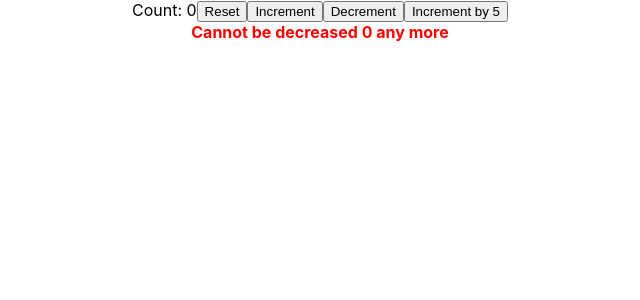
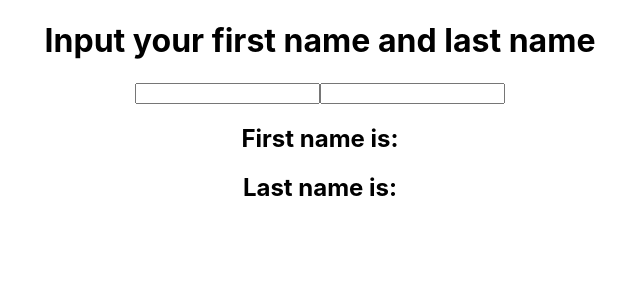
Before and after one commit to phantuantu24/basic-reactJs, a React (Create React App) app: page / in a window 1280 px wide. Shown: the top 300 px of the page, without its empty margins (320-960 px from the left). Built offline with nearby package versions, Linux system fonts and the light colour scheme.

Commit message:
useState with Object

```diff
--- a/src/App.js
+++ b/src/App.js
@@ -1,12 +1,14 @@
 import './App.css';
 import ClassCounter from './components/ClassCounter';
 import UseStateHook from './components/UseStateHook';
+import UseStateWithObject from './components/UseStateWithObject';
 import UseStateWithPreviousState from './components/UseStateWithPreviousState';
 
 function App() {
   return (
     <div className="App">
-      <UseStateWithPreviousState />
+      <UseStateWithObject />
+      {/* <UseStateWithPreviousState /> */}
       {/* <UseStateHook /> */}
       {/* <ClassCounter /> */}
     </div>
--- /dev/null
+++ b/src/components/UseStateWithObject.js
@@ -0,0 +1,29 @@
+import React, { useState } from 'react'
+
+function UseStateWithObject() {
+
+  const [name, setName] = useState({
+    firstName: '',
+    lastName: ''
+  })
+
+  function changeName(event) {
+    setName({
+      // we must to copy all state of name and then we only override thh first or last name
+      ... name,
+      [event.target.name]: event.target.value
+    })
+  }
+
+  return (
+    <div>
+      <h1>Input your first name and last name</h1>
+      <input type="text" name="firstName" value={name.firstName} onChange={changeName}/>
+      <input type="text" name="lastName" value={name.lastName} onChange={changeName}/>
+      <h2>First name is: {name.firstName}</h2>
+      <h2>Last name is: {name.lastName}</h2>
+    </div>
+  )
+}
+
+export default UseStateWithObject
```
